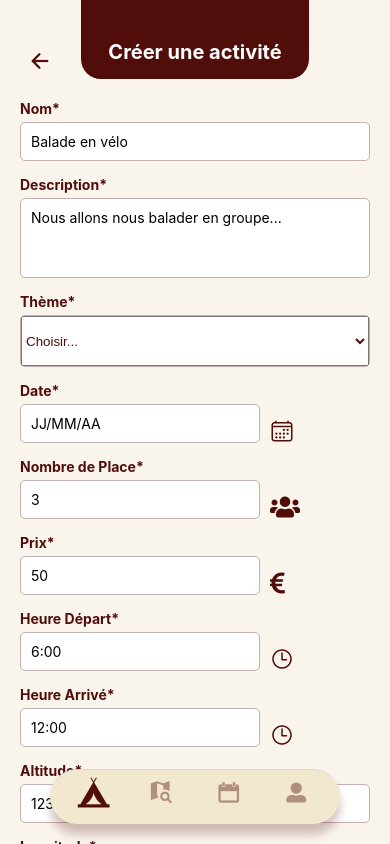
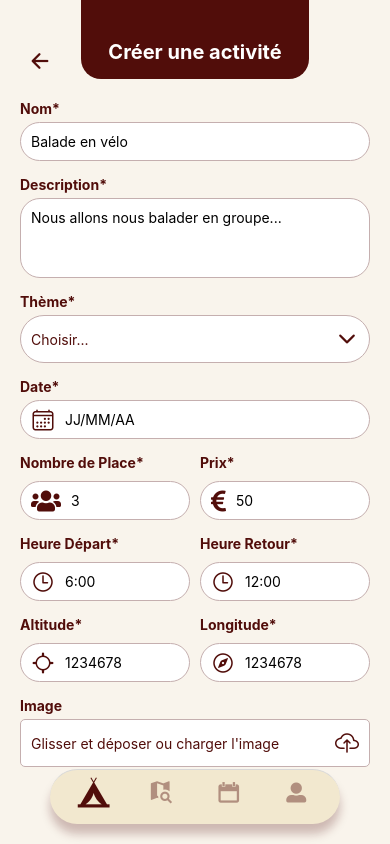
Before and after one commit to Inesamzr/Traveo-Front, a React Native app: screen /CreerActivite in a window 390 px wide. Built offline with nearby package versions, Linux system fonts and the light colour scheme.

Commit message:
amelioration ui du form de creation activite

```diff
--- a/screens/Activite/CreerActivitePage.js
+++ b/screens/Activite/CreerActivitePage.js
@@ -24,6 +24,9 @@ export default function CreerActivitePage() {
     const [heureArrive, setHeureArrive] = useState('');
     const [altitude, setAltitude] = useState('');
     const [longitude, setLongitude] = useState('');
+    const [isThemeDropdownVisible, setThemeDropdownVisible] = useState(false);
+    const themes = ['Cuisine', 'Créativité', 'Spiritualité','Aventure'];
+
 
   return (
     <ScrollView style={styles.container}>
@@ -47,7 +50,7 @@ export default function CreerActivitePage() {
         {/* Description */}
         <Text style={styles.label}>Description*</Text>
         <TextInput
-          style={[styles.input, styles.textarea]}
+          style={[styles.inputdesc, styles.textarea]}
           placeholder="Nous allons nous balader en groupe..."
           value={description}
           onChangeText={setDescription}
@@ -56,101 +59,145 @@ export default function CreerActivitePage() {
 
         {/* Thème */}
         <Text style={styles.label}>Thème*</Text>
-            <View style={styles.pickerContainer}>
-            <Picker
-                selectedValue={theme}
-                onValueChange={(itemValue) => setTheme(itemValue)}
-                style={styles.picker}
+        <TouchableOpacity
+          style={styles.dropdown}
+          onPress={() => setThemeDropdownVisible(!isThemeDropdownVisible)}
         >
-                <Picker.Item label="Choisir..." value="" />
-                <Picker.Item label="Randonnée" value="randonnee" />
-                <Picker.Item label="Vélo" value="velo" />
-                <Picker.Item label="Kayak" value="kayak" />
-            </Picker>
+          <Text style={styles.dropdownText}>
+            {theme || 'Choisir...'}
+          </Text>
+          <Ionicons
+            name={isThemeDropdownVisible ? 'chevron-up' : 'chevron-down'}
+            size={24}
+            color="#510D0A"
+          />
+        </TouchableOpacity>
+        {isThemeDropdownVisible && (
+          <View style={styles.dropdownMenu}>
+            {themes.map((item, index) => (
+              <TouchableOpacity
+                key={index}
+                style={styles.dropdownItem}
+                onPress={() => {
+                  setTheme(item);
+                  setThemeDropdownVisible(false);
+                }}
+              >
+                <Text style={styles.dropdownItemText}>{item}</Text>
+              </TouchableOpacity>
+            ))}
           </View>
-
+        )}
 
         {/* Date */}
         <Text style={styles.label}>Date*</Text>
-        <View style={styles.row}>
+        <View style={styles.dateContainer}>
+        <Ionicons name="calendar-outline" size={24} color="#510D0A" style={styles.dateIcon} />
         <TextInput
-            style={styles.input}
+            style={styles.dateInput}
             placeholder="JJ/MM/AA"
             value={date}
             onChangeText={setDate}
         />
-          <Ionicons name="calendar-outline" size={24} color="#510D0A" style={styles.icon} />
         </View>
 
+        {/* Nombre de Place et Prix */}
+        <View style={styles.rowContainer}>
         {/* Nombre de Place */}
+        <View style={styles.rowSection}>
             <Text style={styles.label}>Nombre de Place*</Text>
-        <View style={styles.row}>
+            <View style={styles.rowInputContainer}>
+            <FontAwesome5 name="users" size={24} color="#510D0A" style={styles.rowIcon} />
             <TextInput
-            style={styles.input}
+                style={styles.rowInput}
                 placeholder="3"
                 value={nombreDePlace}
                 onChangeText={setNombreDePlace}
                 keyboardType="numeric"
             />
-          <FontAwesome5 name="users" size={24} color="#510D0A" style={styles.icon} />
             </View>
-
+        </View>
         {/* Prix */}
+        <View style={[styles.rowSection, styles.rowSectionMargin]}>
             <Text style={styles.label}>Prix*</Text>
-        <View style={styles.row}>
+            <View style={styles.rowInputContainer}>
+            <FontAwesome5 name="euro-sign" size={24} color="#510D0A" style={styles.rowIcon} />
             <TextInput
-            style={styles.input}
+                style={styles.rowInput}
                 placeholder="50"
                 value={prix}
                 onChangeText={setPrix}
                 keyboardType="numeric"
             />
-          <FontAwesome5 name="euro-sign" size={24} color="#510D0A" style={styles.icon} />
+            </View>
+        </View>
         </View>
 
-        {/* Heure Départ */}
+
+
+        {/* Heure de Départ et Heure d'Arrivée */}
+        <View style={styles.rowContainer}>
+        {/* Heure de Départ */}
+        <View style={styles.rowSection}>
             <Text style={styles.label}>Heure Départ*</Text>
-        <View style={styles.row}>
+            <View style={styles.rowInputContainer}>
+            <Ionicons name="time-outline" size={24} color="#510D0A" style={styles.rowIcon} />
             <TextInput
-            style={styles.input}
+                style={styles.rowInput}
                 placeholder="6:00"
                 value={heureDepart}
                 onChangeText={setHeureDepart}
             />
-          <Ionicons name="time-outline" size={24} color="#510D0A" style={styles.icon} />
             </View>
-
-        {/* Heure Arrivé */}
-        <Text style={styles.label}>Heure Arrivé*</Text>
-        <View style={styles.row}>
+        </View>
+        {/* Heure d'Arrivée */}
+        <View style={[styles.rowSection, styles.rowSectionMargin]}>
+            <Text style={styles.label}>Heure Retour*</Text>
+            <View style={styles.rowInputContainer}>
+            <Ionicons name="time-outline" size={24} color="#510D0A" style={styles.rowIcon} />
             <TextInput
-            style={styles.input}
+                style={styles.rowInput}
                 placeholder="12:00"
                 value={heureArrive}
                 onChangeText={setHeureArrive}
             />
-          <Ionicons name="time-outline" size={24} color="#510D0A" style={styles.icon} />
+            </View>
+        </View>
         </View>
 
+
+        {/* Altitude et Longitude */}
+        <View style={styles.rowContainer}>
         {/* Altitude */}
+        <View style={styles.rowSection}>
             <Text style={styles.label}>Altitude*</Text>
+            <View style={styles.rowInputContainer}>
+            <Ionicons name="locate-outline" size={24} color="#510D0A" style={styles.rowIcon} />
             <TextInput
-          style={styles.input}
+                style={styles.rowInput}
                 placeholder="1234678"
                 value={altitude}
                 onChangeText={setAltitude}
                 keyboardType="numeric"
             />
-
+            </View>
+        </View>
         {/* Longitude */}
+        <View style={[styles.rowSection, styles.rowSectionMargin]}>
             <Text style={styles.label}>Longitude*</Text>
+            <View style={styles.rowInputContainer}>
+            <Ionicons name="compass-outline" size={24} color="#510D0A" style={styles.rowIcon} />
             <TextInput
-          style={styles.input}
+                style={styles.rowInput}
                 placeholder="1234678"
                 value={longitude}
                 onChangeText={setLongitude}
                 keyboardType="numeric"
             />
+            </View>
+        </View>
+        </View>
+
 
         {/* Image */}
         <Text style={styles.label}>Image</Text>
@@ -188,7 +235,15 @@ const styles = StyleSheet.create({
   input: {
     borderWidth: 1,
     borderColor: '#C5AFAF',
-    borderRadius: 5,
+    borderRadius: 60,
+    padding: 10,
+    marginBottom: 15,
+    backgroundColor: 'white',
+  },
+  inputdesc: {
+    borderWidth: 1,
+    borderColor: '#C5AFAF',
+    borderRadius: 20,
     padding: 10,
     marginBottom: 15,
     backgroundColor: 'white',
@@ -196,15 +251,33 @@ const styles = StyleSheet.create({
   textarea: {
     height: 80,
   },
-  pickerContainer: {
+  dropdown: {
+    flexDirection: 'row',
+    justifyContent: 'space-between',
+    alignItems: 'center',
     borderWidth: 1,
     borderColor: '#C5AFAF',
-    borderRadius: 5,
+    borderRadius: 60,
+    padding: 10,
     marginBottom: 15,
     backgroundColor: 'white',
   },
-  picker: {
-    height: 50,
+  dropdownText: {
+    fontSize: 14,
+    color: '#510D0A',
+  },
+  dropdownMenu: {
+    borderWidth: 1,
+    borderColor: '#C5AFAF',
+    borderRadius: 10,
+    backgroundColor: 'white',
+    marginBottom: 15,
+  },
+  dropdownItem: {
+    padding: 10,
+  },
+  dropdownItemText: {
+    fontSize: 14,
     color: '#510D0A',
   },
   row: {
@@ -229,4 +302,59 @@ const styles = StyleSheet.create({
     fontSize: 14,
     color: '#510D0A',
   },
+  dateContainer: {
+    flexDirection: 'row',
+    alignItems: 'center',
+    borderWidth: 1,
+    borderColor: '#C5AFAF',
+    borderRadius: 60,
+    paddingHorizontal: 10,
+    marginBottom: 15,
+    backgroundColor: 'white',
+  },
+  dateIcon: {
+    marginRight: 10,
+  },
+  dateInput: {
+    flex: 1,
+    paddingVertical: 10,
+    fontSize: 14,
+  },
+  rowContainer: {
+    flexDirection: 'row',
+    justifyContent: 'space-between',
+    marginBottom: 15,
+  },
+  rowSection: {
+    flex: 1,
+  },
+  rowSectionMargin: {
+    marginLeft: 10,
+  },
+  rowInputContainer: {
+    flexDirection: 'row',
+    alignItems: 'center',
+    borderWidth: 1,
+    borderColor: '#C5AFAF',
+    borderRadius: 60,
+    paddingHorizontal: 10,
+    backgroundColor: 'white',
+    marginTop: 5,
+  },
+  rowInput: {
+    flex: 1,
+    paddingVertical: 10,
+    fontSize: 14,
+  },
+  rowIcon: {
+    marginRight: 10,
+  },
+  label: {
+    fontSize: 14,
+    fontWeight: 'bold',
+    color: '#510D0A',
+    marginBottom: 5,
+  },
+
+
 });
```
Lines whose indentation alone changed are shown as unchanged.
